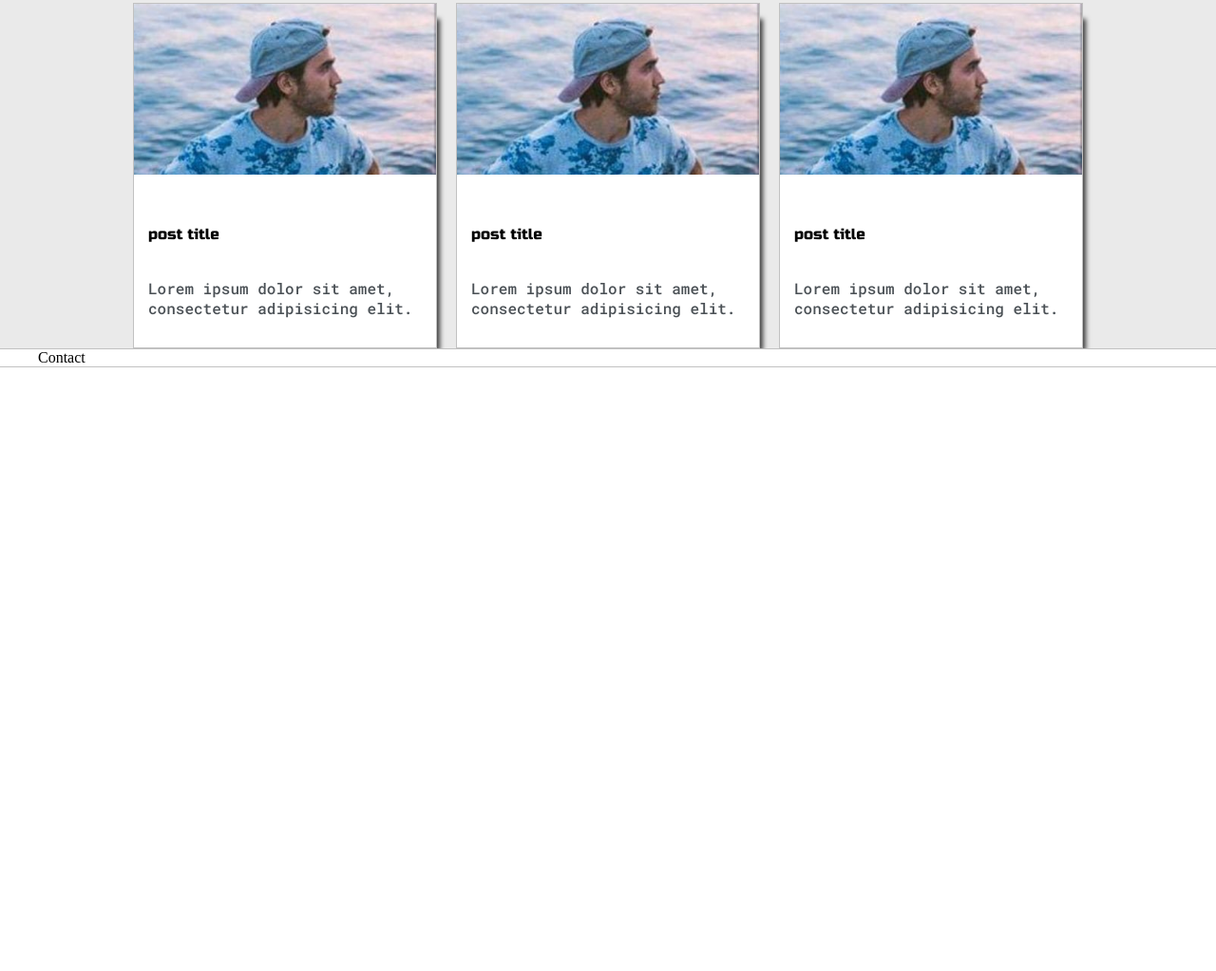
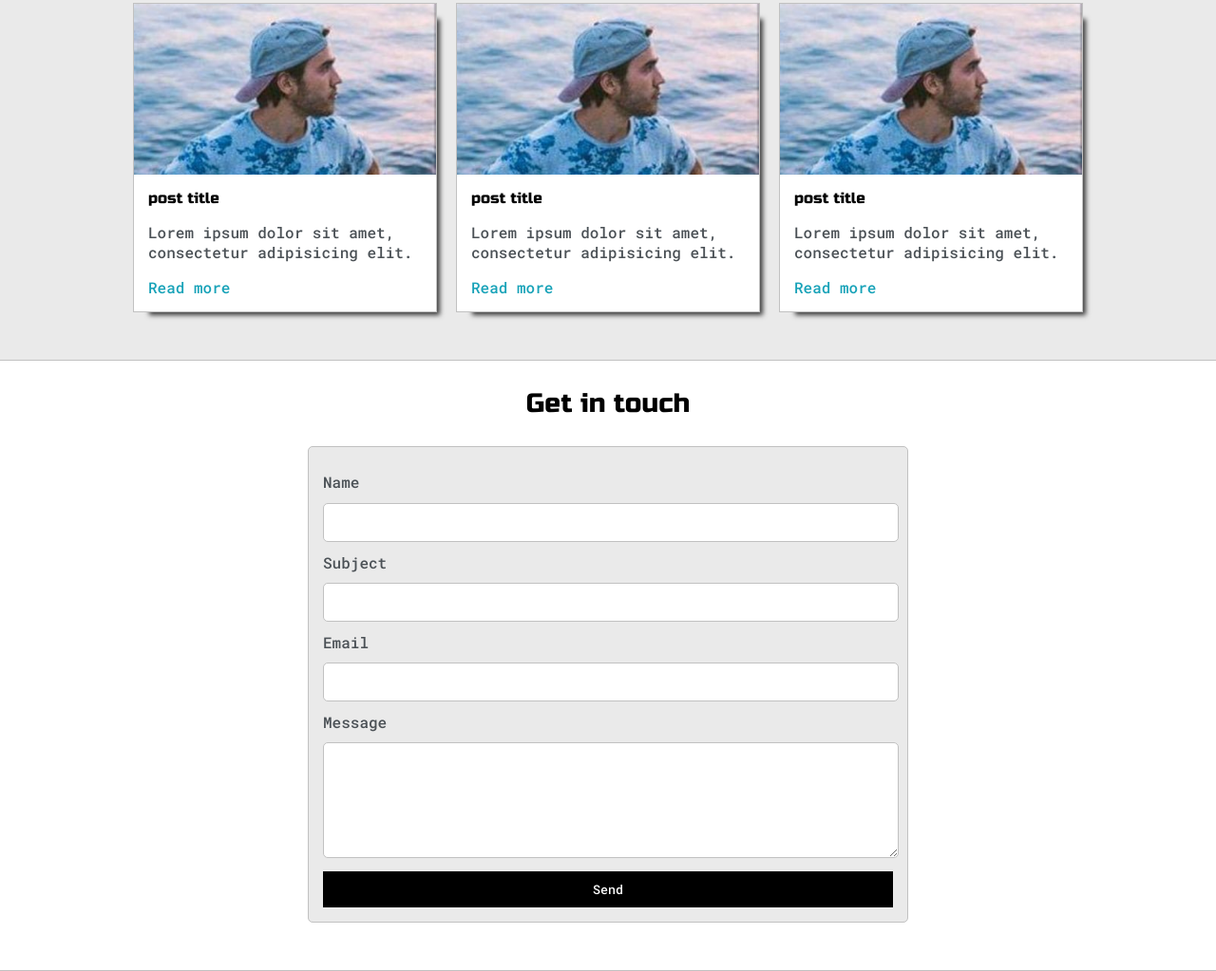
Before and after one commit to ashfebzer/ashwath_portfolio, a plain HTML site: page index.html in a window 1280 px wide. Shown: the part 1388-2411 px from the top of the page at 95% size. Before the commit the page ends 1775 px from the top, so only its background shows below. Drawn offline with Linux system fonts and the light colour scheme.

Commit message:
Added some more styling

```diff
--- a/css/style.css
+++ b/css/style.css
@@ -18,6 +18,8 @@
 
 	--previewBg:rgb(251, 249, 243, 0.8);
 	--previewShadow:#f0ead6;
+
+	--buttonColor:black;
 }
 
 html, body {
@@ -32,7 +34,7 @@ h1, h2, h3, h4, h5, h6, strong {
 
 }
 
-p, li, span, label, input, textarea{
+p, a, li, span, label, input, textarea{
 	color: var(--secondaryText);
 	font-family: 'Roboto Mono', monospace;
 }
@@ -300,6 +302,7 @@ h6 {font-size: 16px}
 	grid-template-columns: repeat(auto-fit, 320px);
 	gap:20px;
 	justify-content: center;
+	padding-bottom: 50px;
 }
 
 .post{
@@ -321,6 +324,64 @@ h6 {font-size: 16px}
 	background-color: #fff;
 	padding: 15px;
 }
+
+.post-title{
+	color: black;
+	margin: 0;
+}
+
+.post-intro{
+	color: #4b5156;
+	font-size: 16px;
+}
+
+#contact-form{
+	display: block;
+	max-width: 600px;
+	margin: 0 auto;
+	border: 1px solid var(--borderColor);
+	padding: 15px;
+	border-radius: 5px;
+	background-color: var(--mainColor);
+	margin-bottom: 50px;
+
+}
+
+#contact-form label{
+	line-height: 2.7em;
+}
+
+#contact-form textarea{
+	min-height: 100px;
+	font-size: 14px;
+}
+
+.input-field{
+	width: 100%;
+	padding-top: 10px;
+	padding-bottom:10px;
+	background-color: var(--secondaryColor);
+	border-radius: 5px;
+	border:1px solid var(--borderColor);
+	font-size: 14px;
+}
+
+
+
+
+
+
+
+#submit-btn{
+	margin-top: 10px;
+	width: 100%;
+	padding-top: 10px;
+	padding-bottom:10px;
+	color: #fff;
+	background-color: var(--buttonColor);
+	border:none;
+}
+
 
 
 
--- a/index.html
+++ b/index.html
@@ -132,6 +132,7 @@
 					<div class="post-preview">
 						<h6 class="post-title">post title</h6>
 						<p class="post-intro">Lorem ipsum dolor sit amet, consectetur adipisicing elit.</p>
+						<a href="#">Read more</a>
 					</div>
 				</div>
 				<!-- Post 2 -->
@@ -140,6 +141,7 @@
 					<div class="post-preview">
 						<h6 class="post-title">post title</h6>
 						<p class="post-intro">Lorem ipsum dolor sit amet, consectetur adipisicing elit.</p>
+						<a href="#">Read more</a>
 					</div>
 				</div>
 				<!-- Post 3 -->
@@ -148,6 +150,7 @@
 					<div class="post-preview">
 						<h6 class="post-title">post title</h6>
 						<p class="post-intro">Lorem ipsum dolor sit amet, consectetur adipisicing elit.</p>
+						<a href="#">Read more</a>
 					</div>
 				</div>
 
@@ -158,7 +161,26 @@
 	<!-- Contact Section -->
 	<section class="s2">
 		<div class="main-container">
-			Contact
+			<h3 style="text-align: center;">Get in touch</h3>
+
+			<!-- Form -->
+			<form id="contact-form">
+
+				<label>Name</label>
+				<input class="input-field" type="text" name="name">
+
+				<label>Subject</label>
+				<input class="input-field" type="text" name="subject">
+
+				<label>Email</label>
+				<input class="input-field" type="text" name="email">
+
+				<label>Message</label>
+				<textarea class="input-field" name="name"></textarea>
+
+
+				<input id="submit-btn" type="submit" value="Send">
+			</form>
 		</div>
 	</section>
 
```
